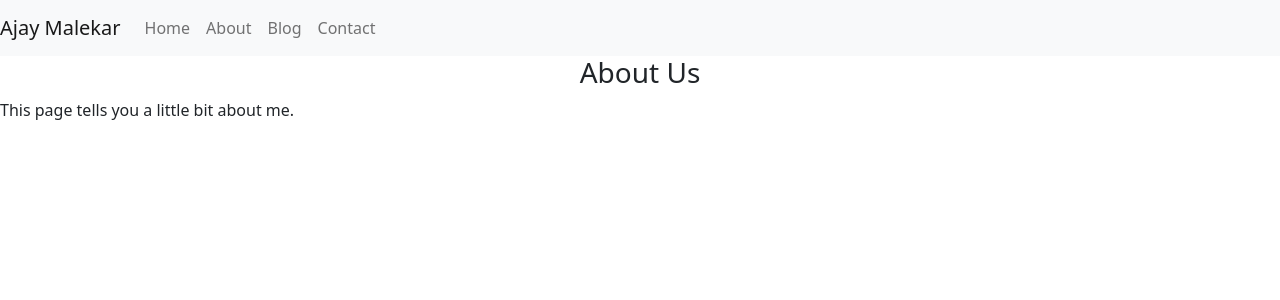
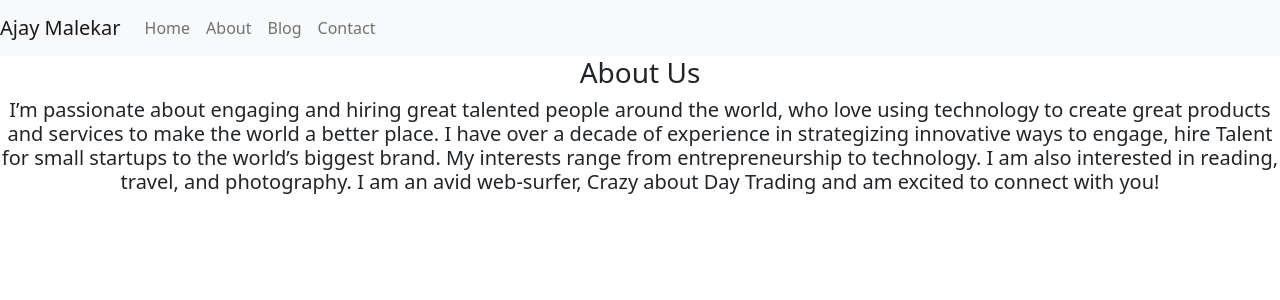
Before and after one commit to ajaymalekar/ajaymalekar.github.io, a Jekyll site: the page built from about.html, in a window 1280 px wide. Shown: the top 300 px of the page. Built offline with Jekyll 4.4.1, drawn with Linux system fonts in a browser that asks for light colours; nearby versions of some CDN libraries.

Commit message:
Update about.html

```diff
--- a/about.html
+++ b/about.html
@@ -4,4 +4,4 @@
 ---
 <h3 class="text-center">About Us</h3>
 
-This page tells you a little bit about me.
+<h5 class="text-center">I’m passionate about engaging and hiring great talented people around the world, who love using technology to create great products and services to make the world a better place. I have over a decade of experience in strategizing innovative ways to engage, hire Talent for small startups to the world’s biggest brand. My interests range from entrepreneurship to technology. I am also interested in reading, travel, and photography. I am an avid web-surfer, Crazy about Day Trading and am excited to connect with you! </h5>
```
